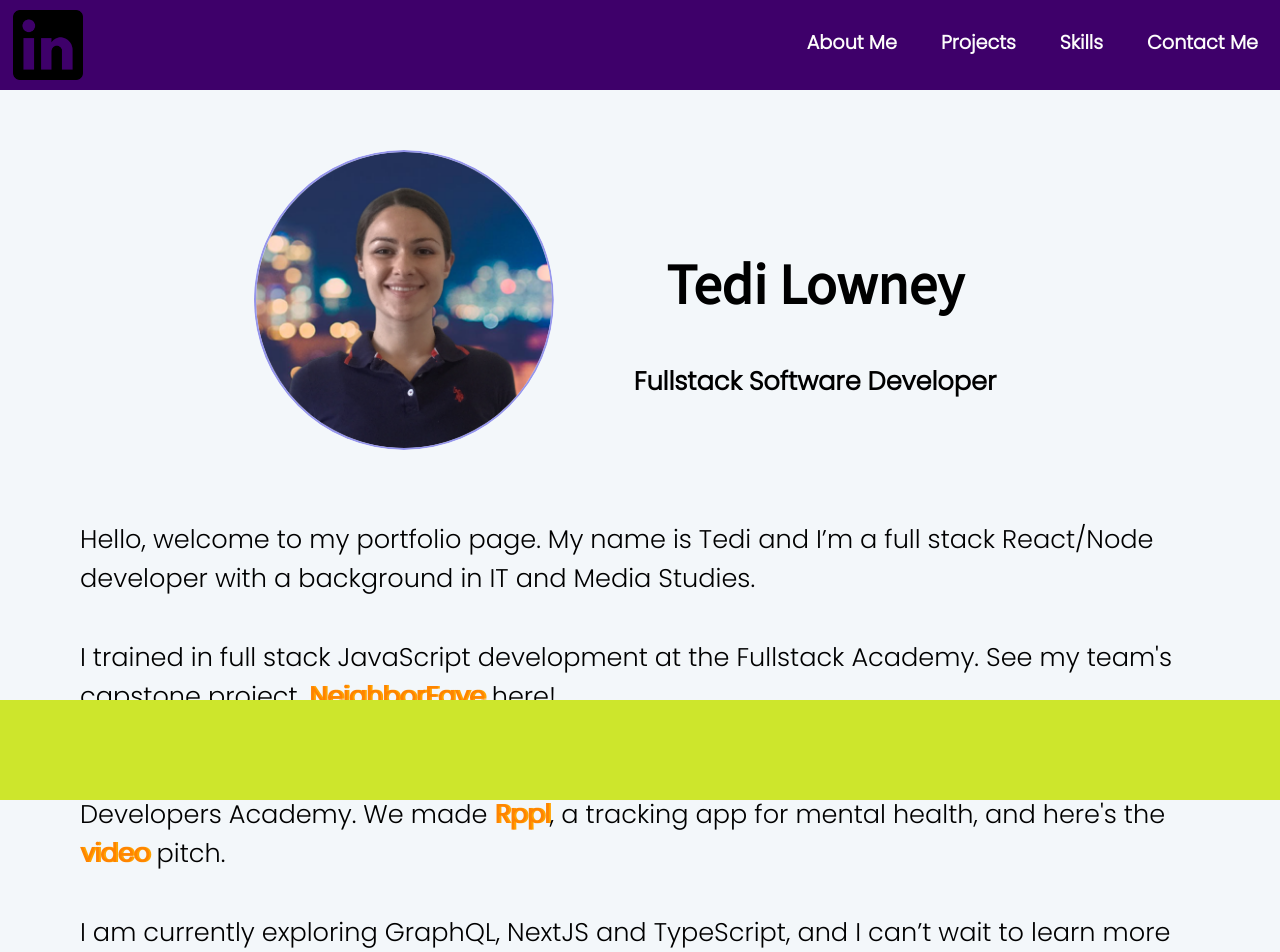
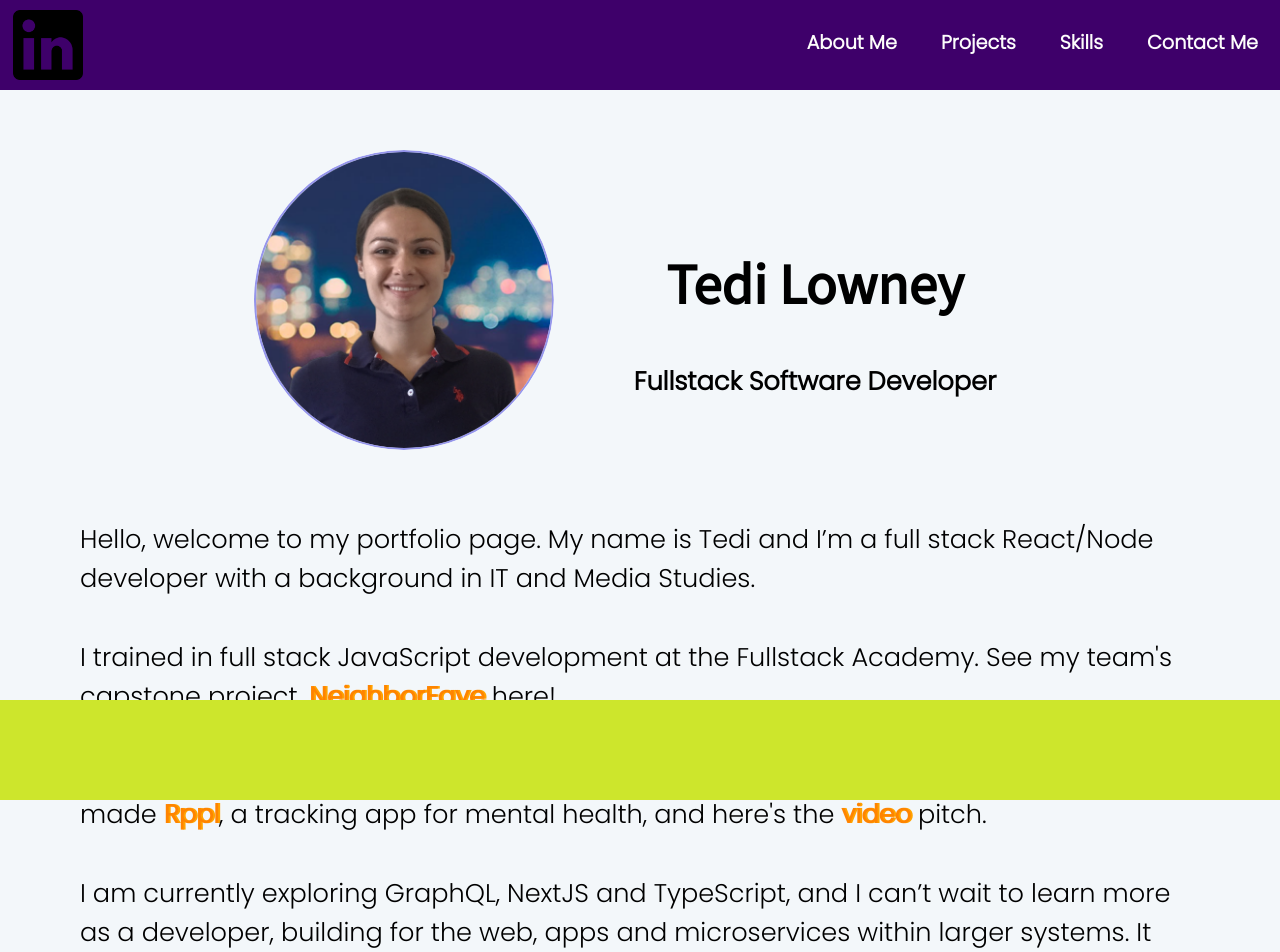
Before and after one commit to Tedicode/new-port, a React (Create React App) app: page / in a window 1280 px wide. Shown: the top 952 px of the page. Built offline with nearby package versions, Linux system fonts and the light colour scheme; a web font is replaced by a local one.

Commit message:
updated hackathon blurb on about me section

```diff
--- a/src/App.js
+++ b/src/App.js
@@ -108,8 +108,8 @@ function App() {
             here!
           </p>
           <p class="my-paragraph">
-            This month I took part in the #TakeHaction2022 Hackathon for Social
-            Good at ADA Developers Academy. We made{" "}
+            At the #TakeHaction2022 Hackathon for Social Good at ADA Developers
+            Academy, we made{" "}
             <a
               href="https://github.com/k-dodsonknapp/ada-Accessibility-App"
               className="link-to-NF"
```
